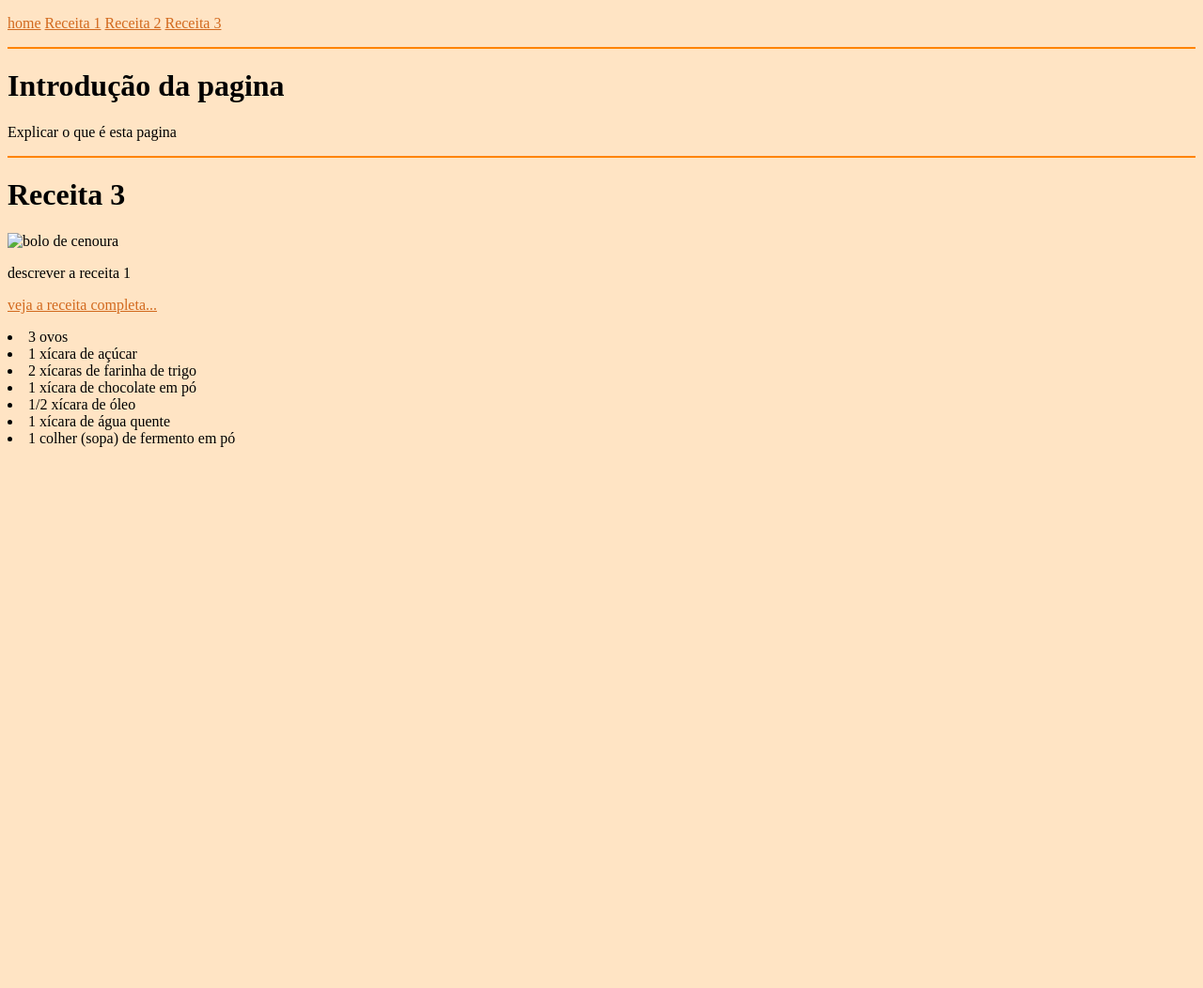
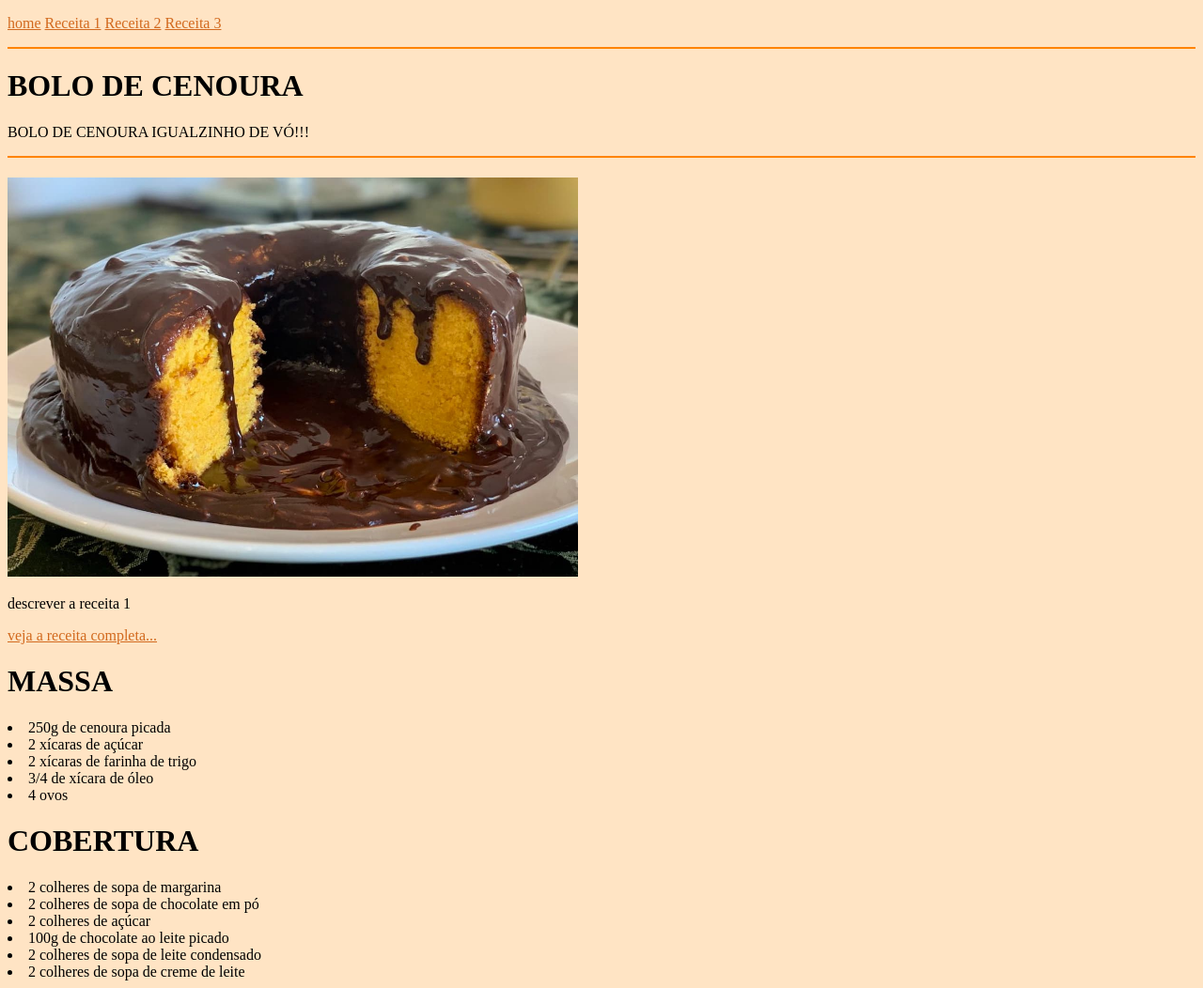
Before and after one commit to mreduardo7/receitas, a plain HTML site: page receita3.html in a window 1280 px wide. Shown: the whole page at 94% size. Before the commit the page ends 800 px from the top, so only its background shows below. Drawn offline with Linux system fonts and the light colour scheme.

Commit message:
Add files via upload

```diff
--- a/receita3.html
+++ b/receita3.html
@@ -1,24 +1,29 @@
 <!DOCTYPE html>
 <html lang="pt-br">
+
 <head>
     <meta charset="UTF-8">
     <meta name="viewport" content="width=device-width, initial-scale=1.0">
     <title>site de receitas - home</title>
     <style>
-        body{
+        body {
             background-color: #ffe4c4;
         }
-        a{
-            color:#d2691e
+
+        a {
+            color: #d2691e
         }
-        a:hover{
-            color:#292929
-      }
-      hr{
-        border: 1px solid #ff8400;
-      }
+
+        a:hover {
+            color: #292929
+        }
+
+        hr {
+            border: 1px solid #ff8400;
+        }
     </style>
 </head>
+
 <body>
     <p>
         <a href="index.html">home</a>
@@ -27,23 +32,31 @@
         <a href="receita3.html">Receita 3</a>
     </p>
     <hr>
-    <h1>Introdução da pagina</h1>
-    <p>Explicar o que é esta pagina</p>
+    <h1>BOLO DE CENOURA</h1>
+    <p>BOLO DE CENOURA IGUALZINHO DE VÓ!!!</p>
     <hr>
-   <p>
+    <p>
 
-     <h1>Receita 3</h1>
-    <p><img src="" alt="bolo de cenoura" widht="" ></p> <!-- colocar a img da receita 1 -->
+    <h1></h1>
+    <p><img src="bolo-de-cenoura-cobertura-chocolate.jpg" width="48%">
     <p>descrever a receita 1</p>
-    <p><a href = "receita3.html"> veja a receita completa...</a></p>
+    <p><a href="receita3.html"> veja a receita completa...</a></p>
+
+    <h1>MASSA</h1>
+    <li>250g de cenoura picada</li>
+    <li>2 xícaras de açúcar</li>
+    <li>2 xícaras de farinha de trigo</li>
+    <li>3/4 de xícara de óleo</li>
+    <li>4 ovos</li>
+    <H1>COBERTURA</H1>
+    <LI>2 colheres de sopa de margarina</LI>
+    <LI>2 colheres de sopa de chocolate em pó</LI>
+    <LI>2 colheres de açúcar</LI>
+    <LI>100g de chocolate ao leite picado</LI>
+    <li>2 colheres de sopa de leite condensado</li>
+    <li>2 colheres de sopa de creme de leite</li>
 
 
-    <li>3 ovos</li>
-        <li>1 xícara de açúcar</li>
-        <li>2 xícaras de farinha de trigo</li>
-        <li>1 xícara de chocolate em pó</li>
-        <li>1/2 xícara de óleo</li>
-        <li>1 xícara de água quente</li>
-        <li>1 colher (sopa) de fermento em pó</li>
 </body>
+
 </html>
```
Also changed, not shown: index.html (+2 -2 lines), receita2.html (+11 -4 lines), bolo-de-cenoura-cobertura-chocolate.jpg (added).
